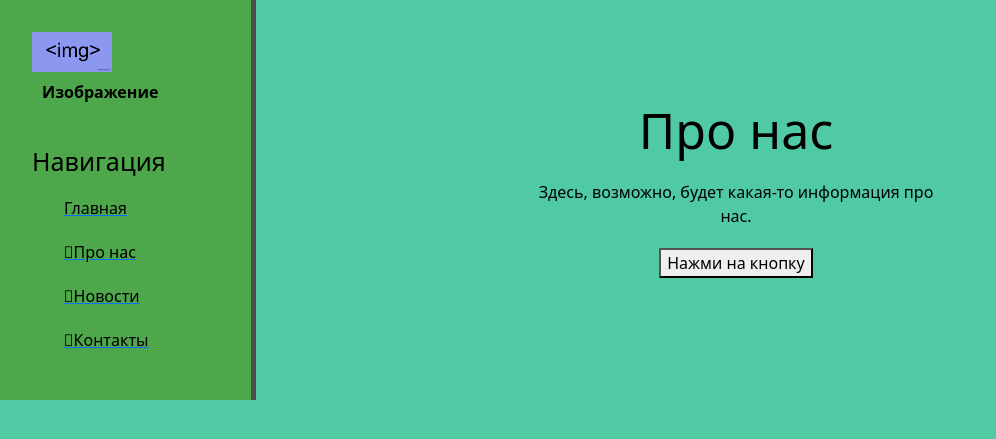
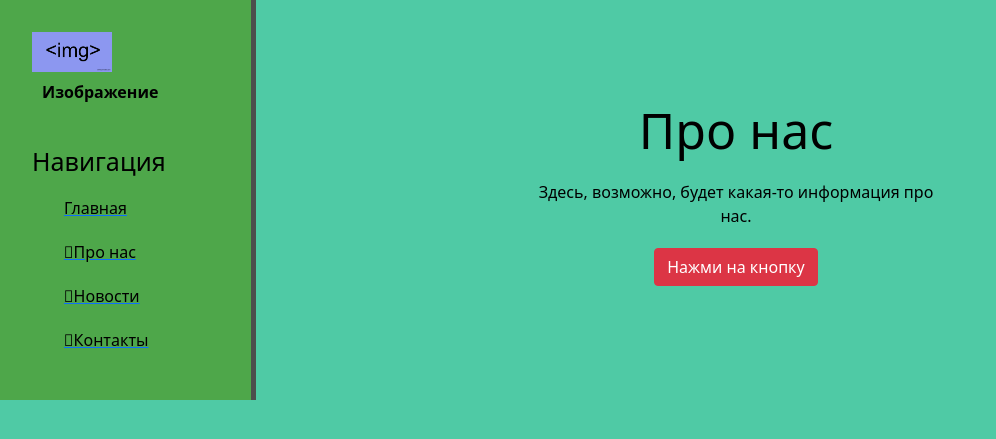
Before and after one commit to LeoNefesch/vsc_project, a Django app: page /about in a window 1280 px wide. Shown: the top 439 px of the page, without its empty margins (0-996 px from the left). Run offline with Django 4.2, Linux system fonts and the light colour scheme; some libraries are stand-ins or nearby versions.

Commit message:
refactor main/templates/main/about.html

```diff
--- a/main/templates/main/about.html
+++ b/main/templates/main/about.html
@@ -6,6 +6,6 @@
 <div class="features">
     <h1>Про нас</h1>
     <p>Здесь, возможно, будет какая-то информация про нас.</p>
-    <button clas="btn btn-danger">Нажми на кнопку</button>
+    <button class="btn btn-danger">Нажми на кнопку</button>
 </div>
 {% endblock %}
```
